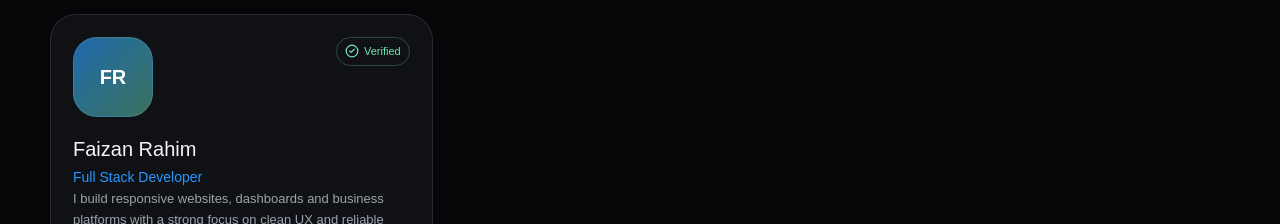
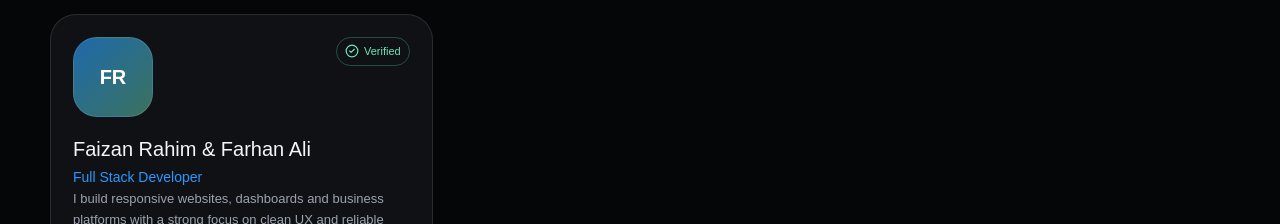
Before and after one commit to FaizanRahim/KaraValley, a React (Vite) app: page / in a window 1280 px wide. Shown: the part 1680-1904 px from the top of the page. Built offline with nearby package versions, Linux system fonts and the light colour scheme.

Commit message:
Update KaraValley

```diff
--- a/src/components/Hero.jsx
+++ b/src/components/Hero.jsx
@@ -117,7 +117,7 @@ export default function Hero({ onOpenProfile, onJoin }) {
               <div className="glass float-mid h-full overflow-hidden rounded-3xl">
                 <img src="/faizan.png" alt="Faizan" className="glow-card-image" />
                 <div className="p-4">
-                  <p className="text-[0.68rem] font-semibold tracking-[0.16em] text-gold uppercase">Faizan Rahim</p>
+                  <p className="text-[0.68rem] font-semibold tracking-[0.16em] text-gold uppercase">Faizan Rahim & Farhan Ali</p>
                   <p className="mt-2 text-sm leading-relaxed text-mist">Your profile image shown directly on the home page.</p>
                 </div>
               </div>
--- a/src/store.js
+++ b/src/store.js
@@ -11,7 +11,7 @@ export const defaultSite = {
   heroText: 'A curated freelance marketplace where every professional profile is reviewed before it goes live.',
   missionTitle: 'My Mission',
   missionText: 'My mission is to connect talented freelancers with real opportunities, build trust between clients and professionals, and create a platform where skills are valued fairly across borders.',
-  ownerName: 'Faizan Rahim',
+  ownerName: 'Faizan Rahim & Farhan Ali',
   ownerRole: 'Founder, KaraValley',
   ownerImage: '',
   aboutTitle: 'Building a trusted bridge between talent and opportunity.',
@@ -28,7 +28,7 @@ export const defaultSite = {
 export const defaultFreelancers = [
   {
     id: 'faizan-rahim',
-    name: 'Faizan Rahim',
+    name: 'Faizan Rahim & Farhan Ali',
     email: 'faizan@example.com',
     password: 'demo1234',
     title: 'Full Stack Developer',
```
